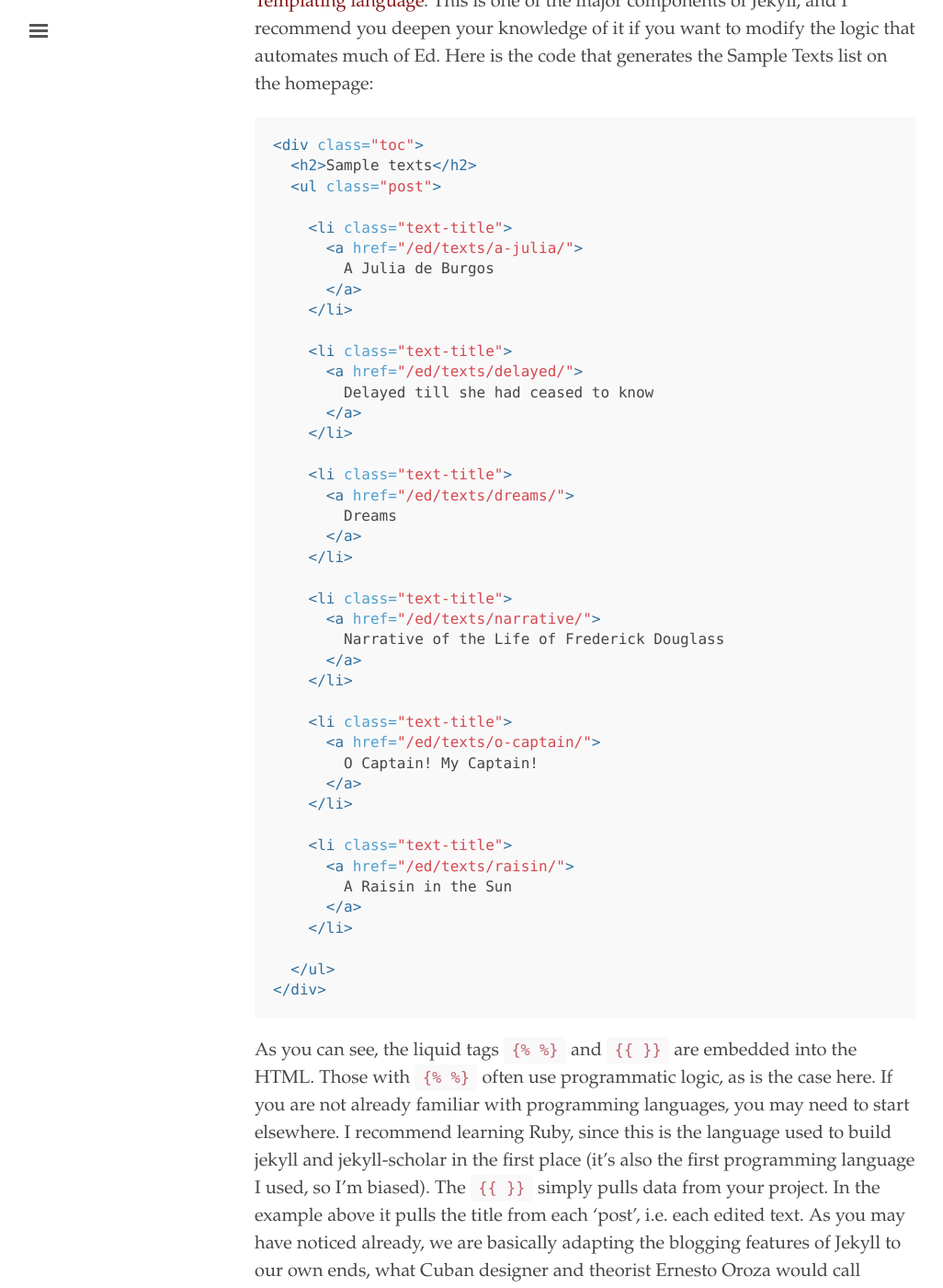
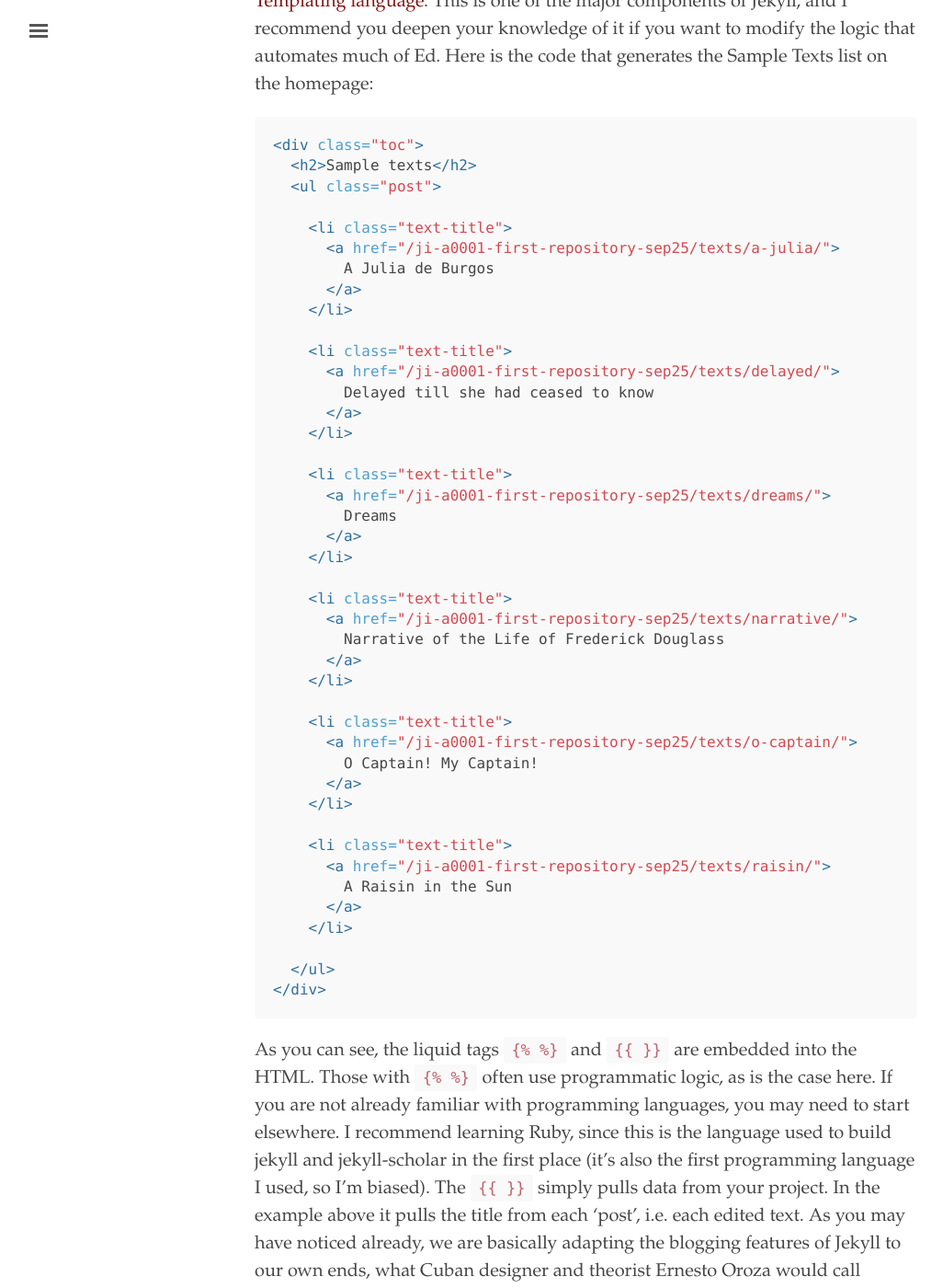
Before and after one commit to Ji-A0001/ji-a0001-first-repository-sep25, a Jekyll site: the page built from documentation.md, in a window 1280 px wide and 1400 px high, scrolled down 17742 px. Shown: the whole window at 92% size, without its empty margins (3-1029 px from the left). Built offline with Jekyll 4.4.1, drawn with Linux system fonts in a browser that asks for light colours; some of the changed text lies outside the part shown.

Commit message:
Update _config.yml

```diff
--- a/_config.yml
+++ b/_config.yml
@@ -5,7 +5,7 @@ title:               舜典
 tagline:             '"Canon of Shun" is a chapter in the ancient classic, Shangshu'
 description:         ''
 url:                 ''
-baseurl:             '/ed'
+baseurl:             '/ji-a0001-first-repository-sep25'
 
 # About/contact
 author:
```
